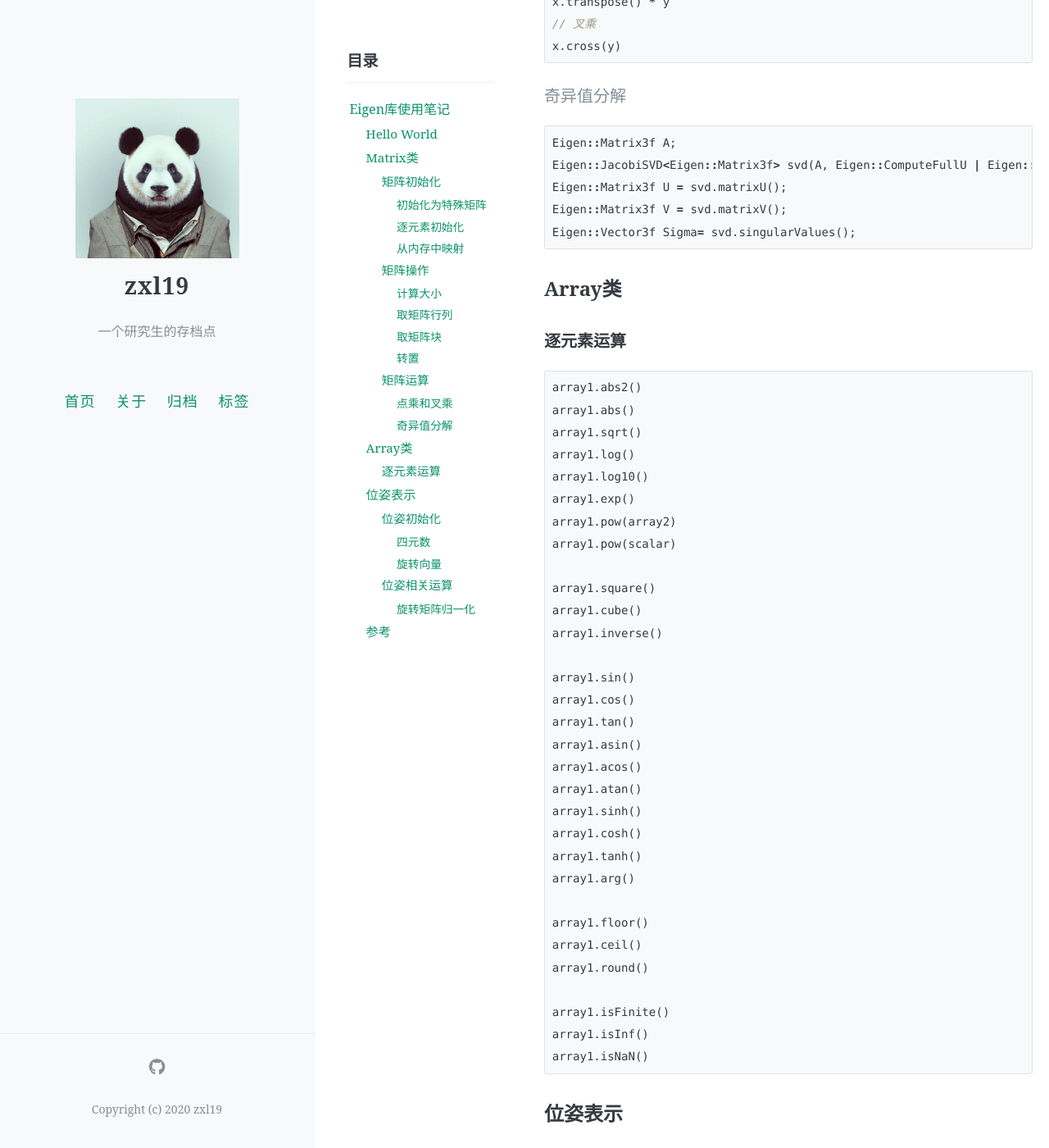
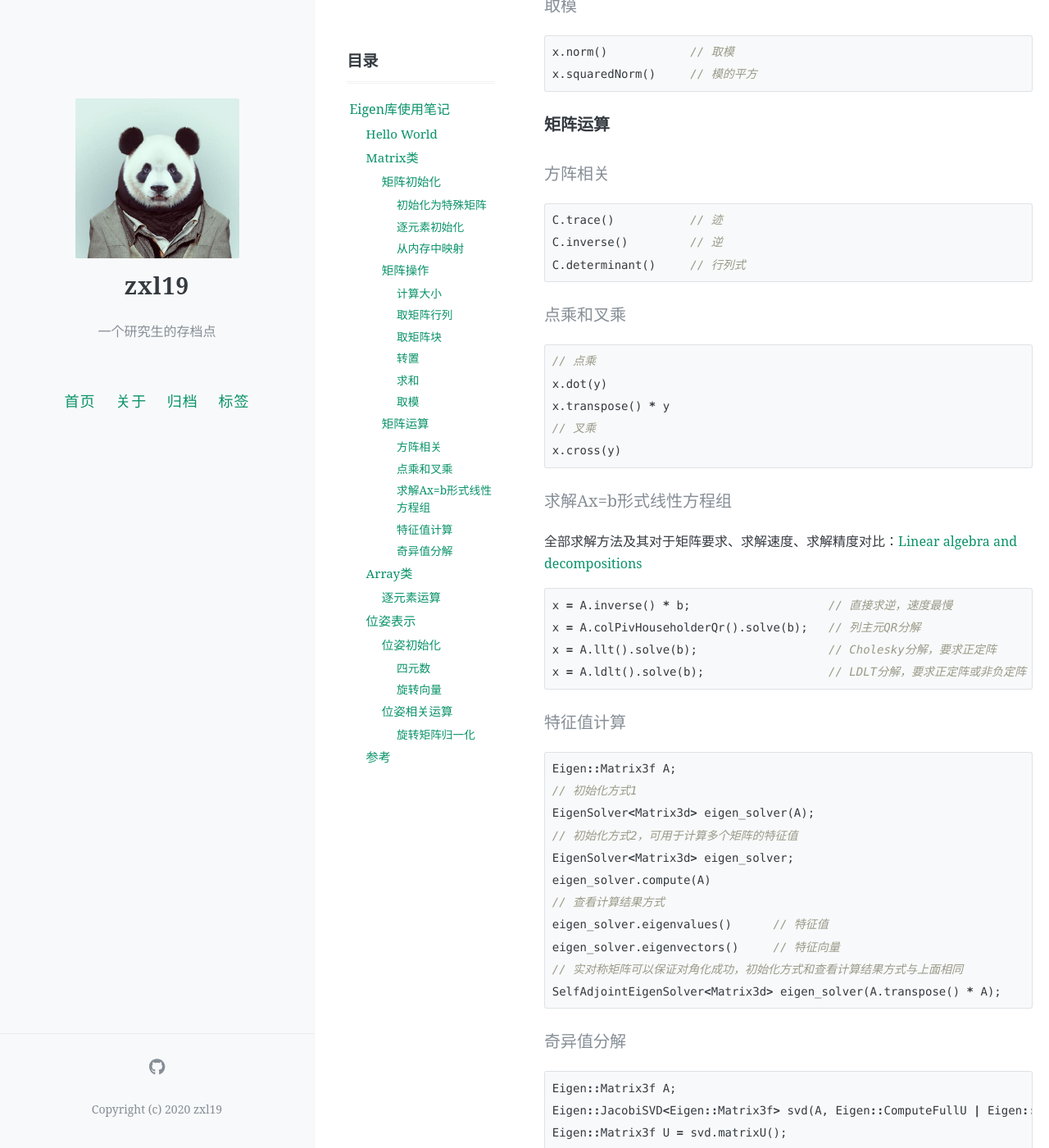
Before and after one commit to zxl19/zxl19.github.io, a Jekyll site: the page built from _posts/2021-08-23-eigen-note.md, in a window 1280 px wide and 1400 px high, scrolled down 4612 px. Shown: the whole window at 82% size. Built offline with Jekyll 4.4.1, drawn with Linux system fonts in a browser that asks for light colours; comment, search, counter and statistics services are not loaded; some of the changed text lies outside the part shown.

Commit message:
Update Posts

````diff
--- a/_posts/2021-08-23-eigen-note.md
+++ b/_posts/2021-08-23-eigen-note.md
@@ -16,12 +16,13 @@ pinned: true
 ## Hello World
 
 1. Eigen是纯头文件库；
-2. `#include <Eigen/Eigen>`（全部模块功能）=`#include <Eigen/Dense>`（绝大部分模块功能）+`#include <Eigen/Sparse>`（稀疏矩阵模块功能）；
-3. `#include <Eigen/Core>`为核心模块，包含`Matrix`类和`Array`类的定义、基础的线性代数操作等；
-4. `#include <Eigen/Geometry>`为几何模块，包含SLAM相关的位姿表示、四元数、旋转向量等；
-5. 对于MATLAB用户，可以参考[Eigen short ASCII reference](https://eigen.tuxfamily.org/dox/AsciiQuickReference.txt)快速入门，[zxl19/Eigen-Cheatsheet](https://github.com/zxl19/Eigen-Cheatsheet)将其整理成Markdown和PDF文档；
-6. `Matrix`模板类定义了矩阵和向量，用于进行线性代数运算；`Array`模板类定义了数组，用于进行类似MATLAB的逐元素操作；
-7. Eigen使用`typedef`关键字重命名了常用大小的矩阵和数组，在使用中应尽可能少用动态大小的矩阵和数组，以提高运行速度；
+2. Eigen各模块功能可查询[[QuickRef] Dense matrix and array manipulations](https://eigen.tuxfamily.org/dox/group__QuickRefPage.html)；
+3. `#include <Eigen/Eigen>`（全部模块功能）=`#include <Eigen/Dense>`（绝大部分模块功能）+`#include <Eigen/Sparse>`（稀疏矩阵模块功能）；
+4. `#include <Eigen/Core>`为核心模块，包含`Matrix`类和`Array`类的定义、基础的线性代数操作等；
+5. `#include <Eigen/Geometry>`为几何模块，包含SLAM相关的位姿表示、四元数、旋转向量等；
+6. 对于MATLAB用户，可以参考[Eigen short ASCII reference](https://eigen.tuxfamily.org/dox/AsciiQuickReference.txt)快速入门，[zxl19/Eigen-Cheatsheet](https://github.com/zxl19/Eigen-Cheatsheet)将其整理成Markdown和PDF文档；
+7. `Matrix`模板类定义了矩阵和向量，用于进行线性代数运算；`Array`模板类定义了数组，用于进行类似MATLAB的逐元素操作；
+8. Eigen使用`typedef`关键字重命名了常用大小的矩阵和数组，在使用中应尽可能少用动态大小的矩阵和数组，以提高运行速度；
 
     ```cpp
     // Matrix类
@@ -93,7 +94,7 @@ pinned: true
         x.setRandom(rows, cols);
         ```
 
-    - 一维动态大小
+    - 一维动态大小：
 
         ```cpp
         typedef {VectorXf|ArrayXf} Dynamic1D;
@@ -182,7 +183,7 @@ P.col(j)
 
 #### 取矩阵块
 
-以下两种方法等价，均表示从当前矩阵`(i, j)`元素处开始，取大小为`(rows, cols)`的矩阵。
+以下两种方式等价，均表示从当前矩阵`(i, j)`元素处开始，取大小为`(rows, cols)`的矩阵。
 
 ```cpp
 P.block(i, j, rows, cols)
@@ -196,7 +197,29 @@ x.transpose()
 C.transpose()
 ```
 
+#### 求和
+
+```cpp
+x.sum()
+C.sum()
+```
+
+#### 取模
+
+```cpp
+x.norm()            // 取模
+x.squaredNorm()     // 模的平方
+```
+
 ### 矩阵运算
+
+#### 方阵相关
+
+```cpp
+C.trace()           // 迹
+C.inverse()         // 逆
+C.determinant()     // 行列式
+```
 
 #### 点乘和叉乘
 
@@ -206,6 +229,33 @@ x.dot(y)
 x.transpose() * y
 // 叉乘
 x.cross(y)
+```
+
+#### 求解Ax=b形式线性方程组
+
+全部求解方法及其对于矩阵要求、求解速度、求解精度对比：[Linear algebra and decompositions](https://eigen.tuxfamily.org/dox/group__TutorialLinearAlgebra.html)
+
+```cpp
+x = A.inverse() * b;                    // 直接求逆，速度最慢
+x = A.colPivHouseholderQr().solve(b);   // 列主元QR分解
+x = A.llt().solve(b);                   // Cholesky分解，要求正定阵
+x = A.ldlt().solve(b);                  // LDLT分解，要求正定阵或非负定阵
+```
+
+#### 特征值计算
+
+```cpp
+Eigen::Matrix3f A;
+// 初始化方式1
+EigenSolver<Matrix3d> eigen_solver(A);
+// 初始化方式2，可用于计算多个矩阵的特征值
+EigenSolver<Matrix3d> eigen_solver;
+eigen_solver.compute(A)
+// 查看计算结果方式
+eigen_solver.eigenvalues()      // 特征值
+eigen_solver.eigenvectors()     // 特征向量
+// 实对称矩阵可以保证对角化成功，初始化方式和查看计算结果方式与上面相同
+SelfAdjointEigenSolver<Matrix3d> eigen_solver(A.transpose() * A);
 ```
 
 #### 奇异值分解
@@ -281,10 +331,14 @@ R = q.normalized().toRotationMatrix();
 ## 参考
 
 1. [Eigen: Main Page](https://eigen.tuxfamily.org/dox/)
-2. [Eigen short ASCII reference](https://eigen.tuxfamily.org/dox/AsciiQuickReference.txt)
-3. [zxl19/Eigen-Cheatsheet](https://github.com/zxl19/Eigen-Cheatsheet)
-4. [[QuickRef] Dense matrix and array manipulations](https://eigen.tuxfamily.org/dox/group__QuickRefPage.html)
-5. [[QuickRef] Sparse linear algebra](https://eigen.tuxfamily.org/dox/group__SparseQuickRefPage.html)
-6. [SVD-CSDN博客](https://blog.csdn.net/jiang_he_hu_hai/article/details/78363642)
-7. [旋转矩阵归一化1-Stack Overflow](https://stackoverflow.com/questions/21761909/eigen-convert-matrix3d-rotation-to-quaternion)
-8. [旋转矩阵归一化2-Stack Overflow](https://stackoverflow.com/questions/43896041/eigen-matrix-to-quaternion-and-back-have-different-result)
+2. [[QuickRef] Dense matrix and array manipulations](https://eigen.tuxfamily.org/dox/group__QuickRefPage.html)
+3. [[QuickRef] Sparse linear algebra](https://eigen.tuxfamily.org/dox/group__SparseQuickRefPage.html)
+4. [Eigen short ASCII reference](https://eigen.tuxfamily.org/dox/AsciiQuickReference.txt)
+5. [zxl19/Eigen-Cheatsheet](https://github.com/zxl19/Eigen-Cheatsheet)
+6. [gaoxiang12/slambook](https://github.com/gaoxiang12/slambook)
+7. [gaoxiang12/slambook2](https://github.com/gaoxiang12/slambook2)
+8. [Linear algebra and decompositions](https://eigen.tuxfamily.org/dox/group__TutorialLinearAlgebra.html)
+9. [LU分解、LDLT分解和Cholesky分解-CSDN博客](https://blog.csdn.net/zhouliyang1990/article/details/21952485)
+10. [SVD-CSDN博客](https://blog.csdn.net/jiang_he_hu_hai/article/details/78363642)
+11. [旋转矩阵归一化1-Stack Overflow](https://stackoverflow.com/questions/21761909/eigen-convert-matrix3d-rotation-to-quaternion)
+12. [旋转矩阵归一化2-Stack Overflow](https://stackoverflow.com/questions/43896041/eigen-matrix-to-quaternion-and-back-have-different-result)
````
Also changed, not shown: other parts of _posts/2021-08-23-eigen-note.md (+2 -2 lines), _posts/2021-09-03-sophus-note.md (+22 -17 lines).
